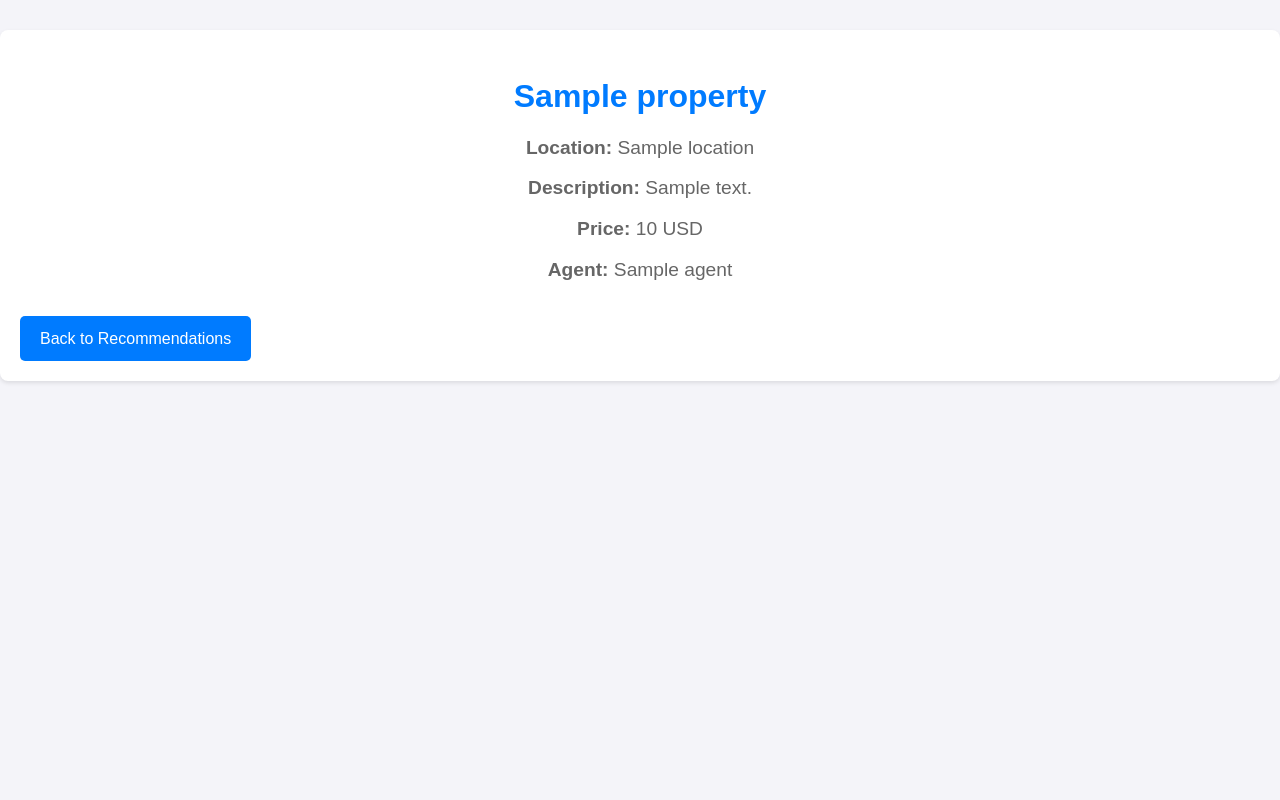
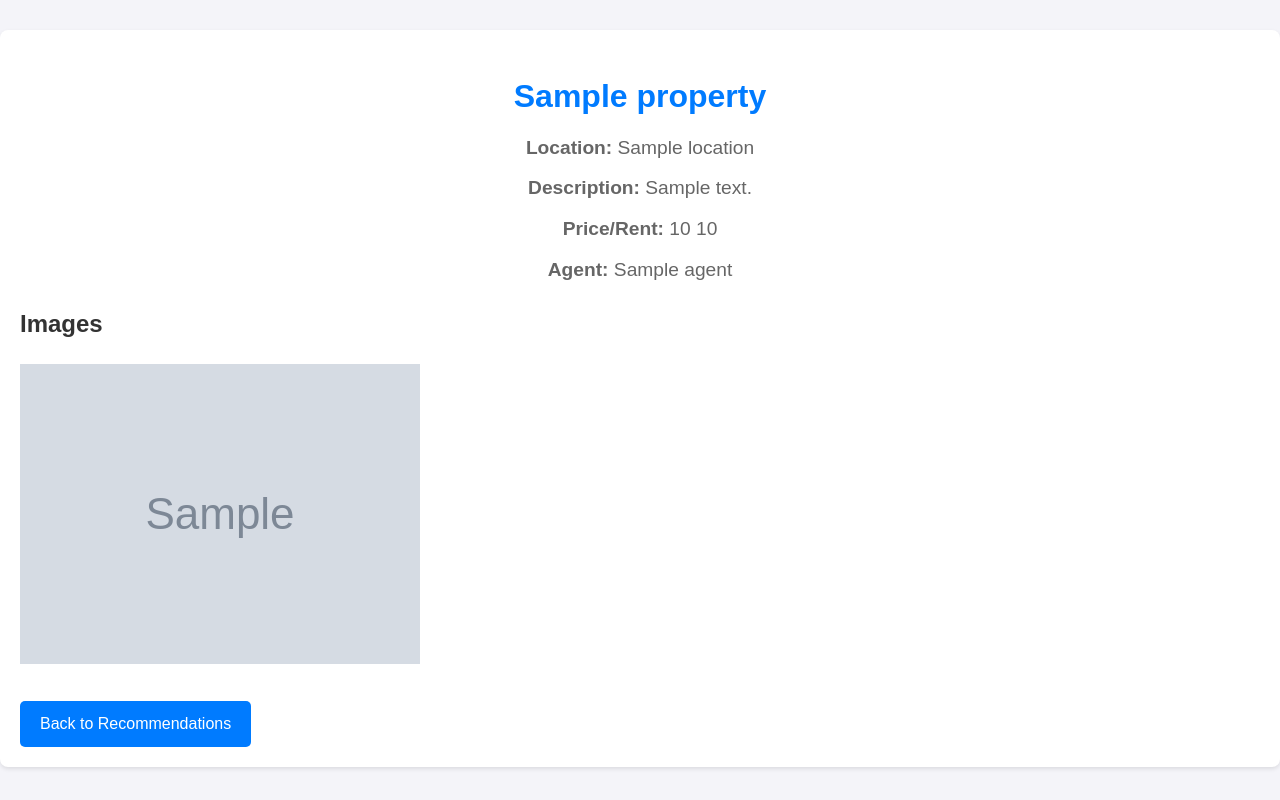
Before and after one commit to Codekarish/recosys, a Flask app: template templates/property_detail.html in a window 1280 px wide. Run offline with Flask 3, Linux system fonts and the light colour scheme; the template is opened without the code that fills it: most values are stand-ins (such as "Sample title", 1, 10 or a date in 2020); grey boxes marked "Sample" are stand-in pictures.

Commit message:
Update property_detail.html-updated

```diff
--- a/templates/property_detail.html
+++ b/templates/property_detail.html
@@ -5,14 +5,27 @@
     <meta name="viewport" content="width=device-width, initial-scale=1.0">
     <title>{{ property['name'] }}</title>
     <link rel="stylesheet" href="{{ url_for('static', filename='styles.css') }}">
+    <style>
+        .property-images img {
+            max-width: 100%;
+            height: auto;
+            margin-bottom: 10px;
+        }
+    </style>
 </head>
 <body>
     <div class="property-detail">
         <h1>{{ property['name'] }}</h1>
         <p><strong>Location:</strong> {{ property['location'] }}</p>
         <p><strong>Description:</strong> {{ property['description'] | safe }}</p>
-        <p><strong>Price:</strong> {{ property['price']['price'] }} {{ property['price']['currency'] }}</p>
-        <p><strong>Agent:</strong> {{ property['agent']['name'] }}</p>
+        <p><strong>Price/Rent:</strong> {{ property['price_amount'] }} {{ property['price_currency'] }}</p>
+        <p><strong>Agent:</strong> {{ property['agent'] }}</p>
+        <div class="property-images">
+            <h2>Images</h2>
+            {% for image in property['images'] %}
+            <img src="{{ image }}" alt="Property Image">
+            {% endfor %}
+        </div>
         <a href="{{ url_for('index') }}">Back to Recommendations</a>
     </div>
 </body>
```
